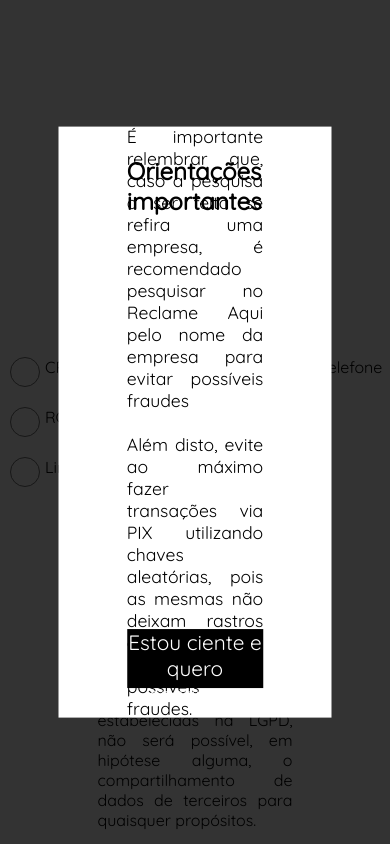
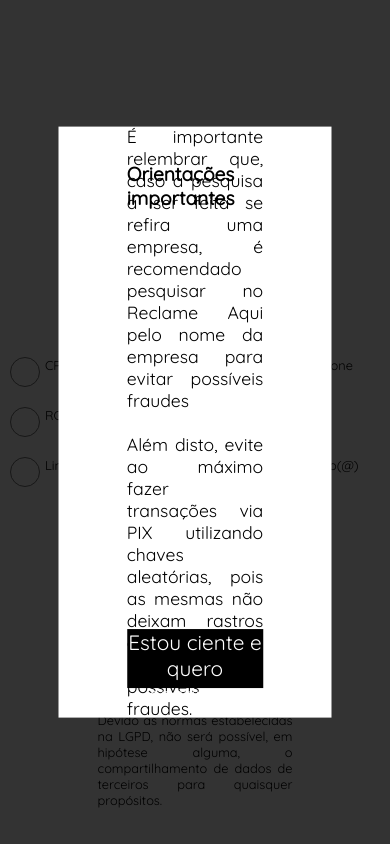
Before and after one commit to tshark2907/TrabalhoUPX1, a website: page index.html in a window 390 px wide. Drawn offline with nearby package versions, Linux system fonts and the light colour scheme.

Commit message:
Open SSL Dependency updated

```diff
--- a/package.json
+++ b/package.json
@@ -8,7 +8,7 @@
     "esm": "^3.2.25",
     "express": "^4.18.2",
     "google-spreadsheet": "^3.3.0",
-    "openssl": "^2.0.0",
+    "openssl": "^9.5.1",
     "pg": "^8.11.0"
   },
   "scripts": {
--- a/style.css
+++ b/style.css
@@ -70,6 +70,9 @@ form{
     grid-row: 2;
 }
 @media(max-width: 767px){
+    body{
+        font-size: 0.8rem;
+    }
     form{
         display: grid;
         grid-template-columns: 40px 150px 40px 150px;
```
